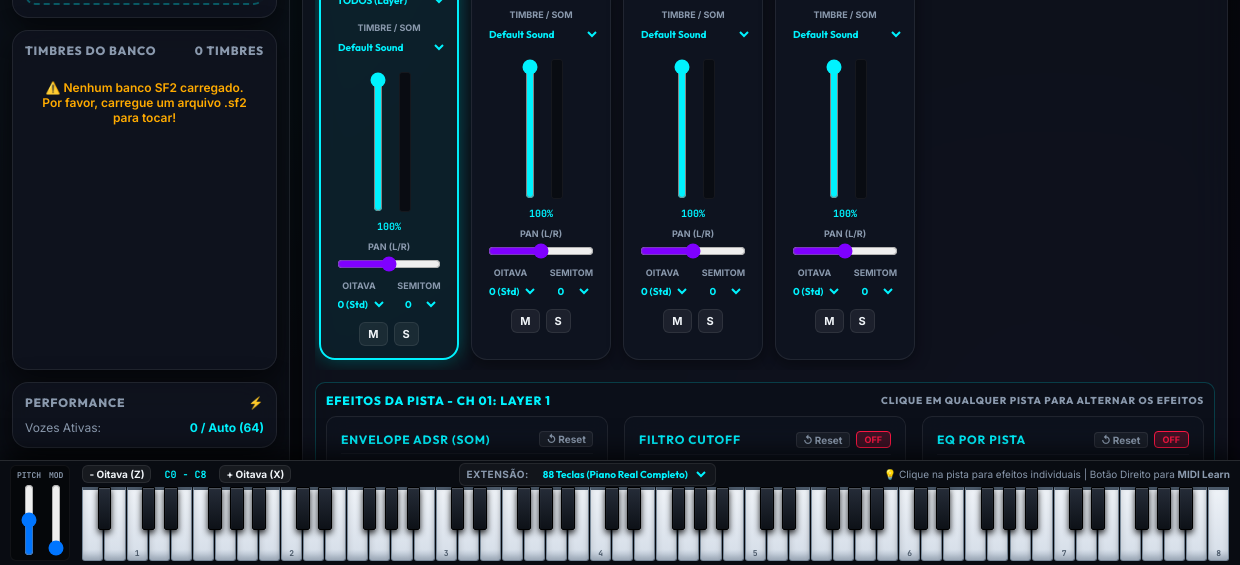
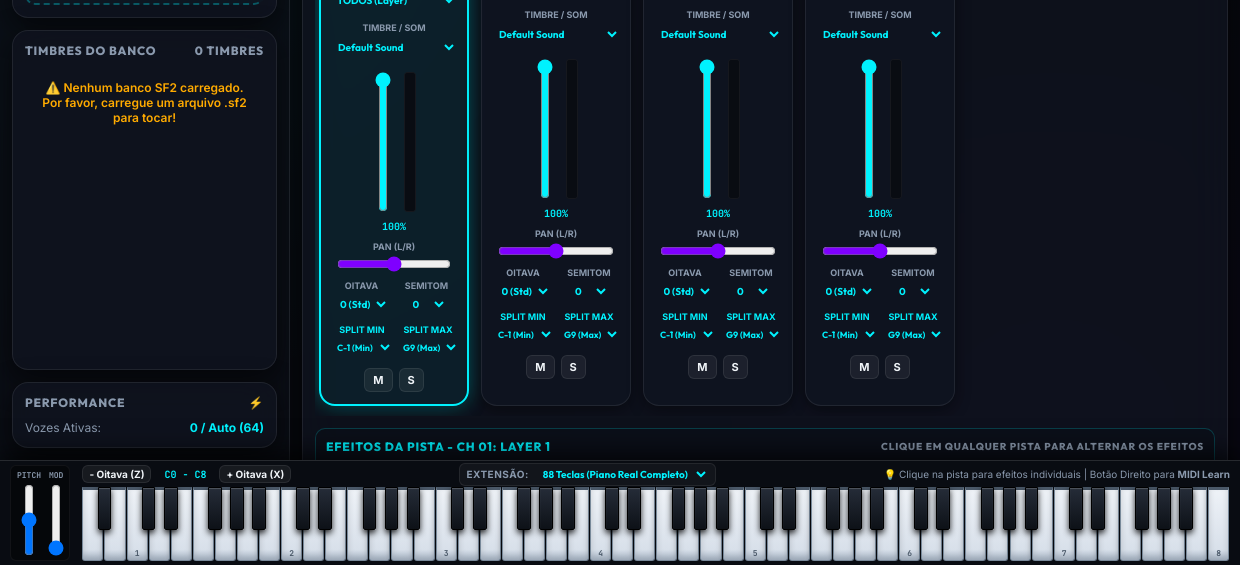
Before and after one commit to lmiguelviana/bensf2, an Electron app: page index.html in a window 1240 px wide. Shown: the part 235-800 px from the top of the page. Drawn offline with Linux system fonts and the light colour scheme.

Commit message:
feat(mixer): add Key Zone Range Split (SPLIT MIN & MAX C-1..G9) to each channel strip

```diff
--- a/css/mixer.css
+++ b/css/mixer.css
@@ -8,8 +8,8 @@
 }
 
 .mixer-channel-strip {
-  width: 140px;
-  min-width: 140px;
+  width: 150px;
+  min-width: 150px;
   background: rgba(16, 21, 33, 0.85);
   border: 1px solid var(--bg-card-border);
   border-radius: var(--radius-lg);
--- a/js/mixer.js
+++ b/js/mixer.js
@@ -1,6 +1,6 @@
 /**
- * MULTITIMBRIC MIXER CONSOLE MANAGER (WITH INDIVIDUAL CHANNEL PRESET ASSIGNMENT, MIDI LEARN & TRACK REMOVAL)
- * Gerenciador dinâmico de 16 pistas de canais MIDI com atruibuição independente de timbres por faixa.
+ * MULTITIMBRIC MIXER CONSOLE MANAGER (WITH KEY ZONE RANGE SPLIT C-1..G9, INDIVIDUAL PRESET ASSIGNMENT & MIDI LEARN)
+ * Gerenciador dinâmico de 16 pistas com seletor de Zona de Teclado (Split Min/Max), Transposição, Mute/Solo e Remoção.
  */
 
 class MixerConsoleManager {
@@ -90,7 +90,9 @@ class MixerConsoleManager {
       transpose: 0,
       semitoneTranspose: 0,
       assignedPresetIndex: ((ch - 1) % 16),
-      assignedMidiChannel: 'all'
+      assignedMidiChannel: 'all',
+      keyRangeLow: 0,
+      keyRangeHigh: 127
     };
 
     let presetOptionsHtml = `<option value="0">Default Sound</option>`;
@@ -107,6 +109,27 @@ class MixerConsoleManager {
       const isSelected = (chConfig.assignedMidiChannel === m) ? 'selected' : '';
       midiChanOptionsHtml += `<option value="${m}" ${isSelected}>MIDI CH ${m < 10 ? '0' + m : m}</option>`;
     }
+
+    // Tabela de Notas para Zona de Split (Key Zone Split)
+    const noteOptions = [
+      { val: 0, label: 'C-1 (Min)' },
+      { val: 12, label: 'C0' },
+      { val: 24, label: 'C1' },
+      { val: 36, label: 'C2' },
+      { val: 48, label: 'C3' },
+      { val: 60, label: 'C4 (Dó3)' },
+      { val: 72, label: 'C5' },
+      { val: 84, label: 'C6' },
+      { val: 96, label: 'C7' },
+      { val: 108, label: 'C8' },
+      { val: 127, label: 'G9 (Max)' }
+    ];
+
+    const lowVal = chConfig.keyRangeLow !== undefined ? chConfig.keyRangeLow : 0;
+    const highVal = chConfig.keyRangeHigh !== undefined ? chConfig.keyRangeHigh : 127;
+
+    const splitMinHtml = noteOptions.map(n => `<option value="${n.val}" ${n.val === lowVal ? 'selected' : ''}>${n.label}</option>`).join('');
+    const splitMaxHtml = noteOptions.map(n => `<option value="${n.val}" ${n.val === highVal ? 'selected' : ''}>${n.label}</option>`).join('');
 
     strip.innerHTML = `
       <div class="channel-header" title="Clique duas vezes sobre o nome para editar">
@@ -173,7 +196,24 @@ class MixerConsoleManager {
         </div>
       </div>
 
-      <div class="button-group-row">
+      <!-- ZONA DE SPLIT DO TECLADO (MIN - MAX) -->
+      <div style="display: flex; gap: 4px; width: 100%; margin-top: 2px;">
+        <div class="knob-group" style="flex: 1;">
+          <div class="knob-label" style="color: var(--accent-cyan);">SPLIT MIN</div>
+          <select class="ch-split-min preset-select" data-channel="${ch}" style="font-size: 9px; padding: 2px;">
+            ${splitMinHtml}
+          </select>
+        </div>
+
+        <div class="knob-group" style="flex: 1;">
+          <div class="knob-label" style="color: var(--accent-cyan);">SPLIT MAX</div>
+          <select class="ch-split-max preset-select" data-channel="${ch}" style="font-size: 9px; padding: 2px;">
+            ${splitMaxHtml}
+          </select>
+        </div>
+      </div>
+
+      <div class="button-group-row" style="margin-top: 4px;">
         <button class="btn btn-mute ${chConfig.muted ? 'active' : ''}" data-channel="${ch}">M</button>
         <button class="btn btn-solo ${chConfig.solo ? 'active' : ''}" data-channel="${ch}">S</button>
       </div>
@@ -346,6 +386,27 @@ class MixerConsoleManager {
       });
     }
 
+    // Split Min & Max Change Listeners
+    const splitMinSelect = strip.querySelector('.ch-split-min');
+    if (splitMinSelect) {
+      splitMinSelect.addEventListener('change', (e) => {
+        const val = parseInt(e.target.value, 10);
+        if (this.synth.channels[ch]) {
+          this.synth.channels[ch].keyRangeLow = val;
+        }
+      });
+    }
+
+    const splitMaxSelect = strip.querySelector('.ch-split-max');
+    if (splitMaxSelect) {
+      splitMaxSelect.addEventListener('change', (e) => {
+        const val = parseInt(e.target.value, 10);
+        if (this.synth.channels[ch]) {
+          this.synth.channels[ch].keyRangeHigh = val;
+        }
+      });
+    }
+
     const muteBtn = strip.querySelector('.btn-mute');
     muteBtn.addEventListener('click', (e) => {
       e.stopPropagation();
--- a/js/synth-engine.js
+++ b/js/synth-engine.js
@@ -1,6 +1,6 @@
 /**
- * POLYPHONIC WAVETABLE SYNTHESIZER ENGINE (MULTITIMBRIC WITH ADSR ENVELOPES, SEMITONE TRANSPOSE & ALL-LAYERS DEFAULT)
- * Processador de síntese polifônica com suporte a envelopes ADSR customizáveis por pista, transposição por semitões e canais definidos para 'TODOS (Layer)' por padrão.
+ * POLYPHONIC WAVETABLE SYNTHESIZER ENGINE (WITH KEY ZONE RANGE SPLIT, ADSR & MULTITIMBRIC LAYERS)
+ * Processador de síntese polifônica com filtragem de notas por Zona de Teclado (Split Min/Max), envelopes ADSR e camadas multitímbricas.
  */
 
 class SynthEngine {
@@ -59,7 +59,9 @@ class SynthEngine {
         semitoneTranspose: 0, // Semitões (-12 a +12)
         adsr: { attack: 0.005, decay: 0.1, sustain: 0.75, release: 0.25 },
         assignedPresetIndex: 0,
-        assignedMidiChannel: 'all' // Todos os canais começam em 'TODOS (Layer)' por padrão!
+        assignedMidiChannel: 'all', // Todos os canais começam em 'TODOS (Layer)' por padrão!
+        keyRangeLow: 0,   // Dó-1 (Nota MIDI 0)
+        keyRangeHigh: 127 // Sol9 (Nota MIDI 127)
       };
 
       this.pitchBendSemi.set(ch, 0);
@@ -189,6 +191,13 @@ class SynthEngine {
 
       const isMatchingChannel = chConfig.assignedMidiChannel === 'all' || chConfig.assignedMidiChannel === channel || ch === channel;
       if (!isMatchingChannel) continue;
+
+      // Filtragem por Zona de Teclado (Split Min/Max)
+      const lowLimit = chConfig.keyRangeLow !== undefined ? chConfig.keyRangeLow : 0;
+      const highLimit = chConfig.keyRangeHigh !== undefined ? chConfig.keyRangeHigh : 127;
+      if (note < lowLimit || note > highLimit) {
+        continue; // Nota fora da região permitida para esta pista!
+      }
 
       const actualNote = Math.max(0, Math.min(127, note + (chConfig.transpose * 12) + (chConfig.semitoneTranspose || 0)));
       const voiceKey = `${ch}_${note}`;
```
